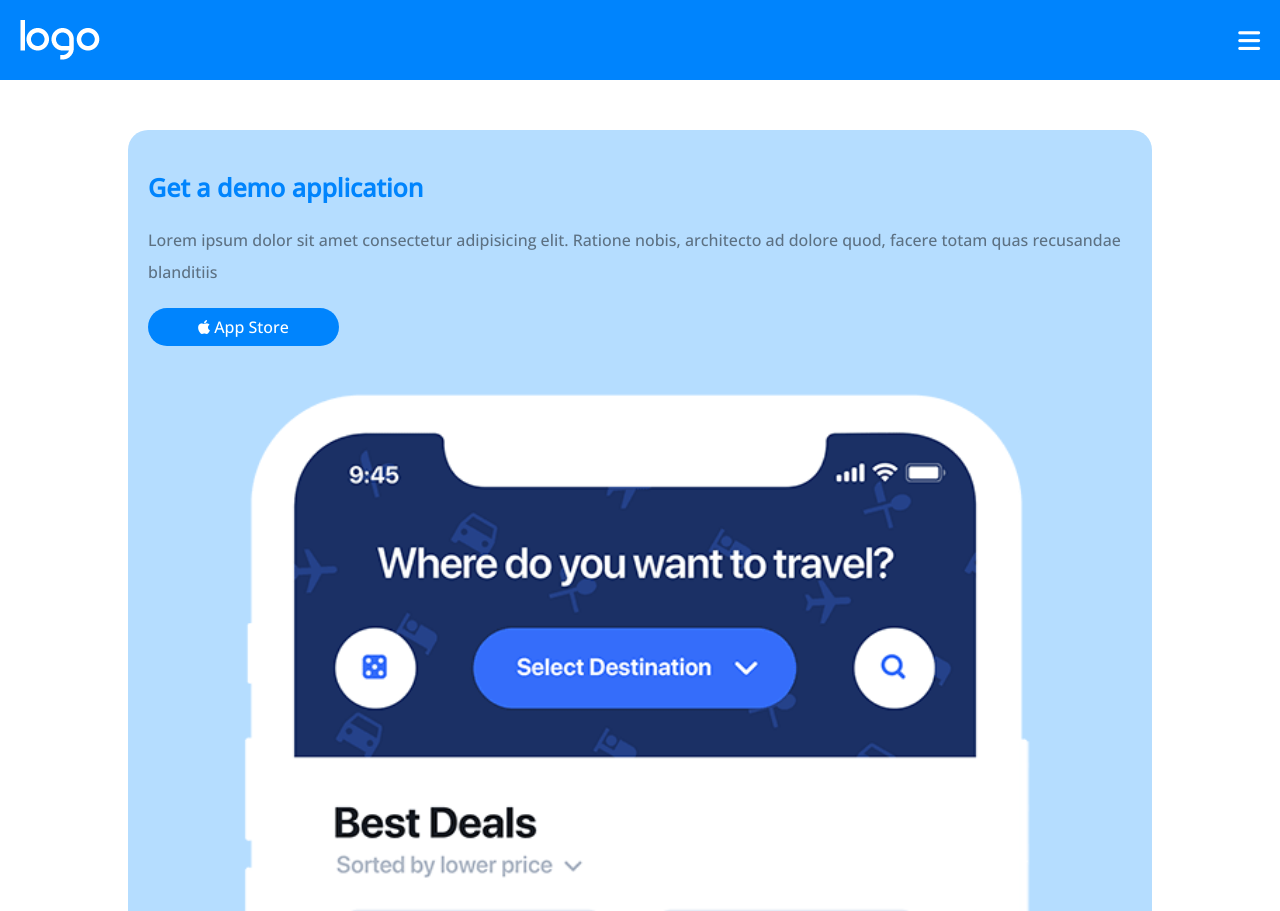
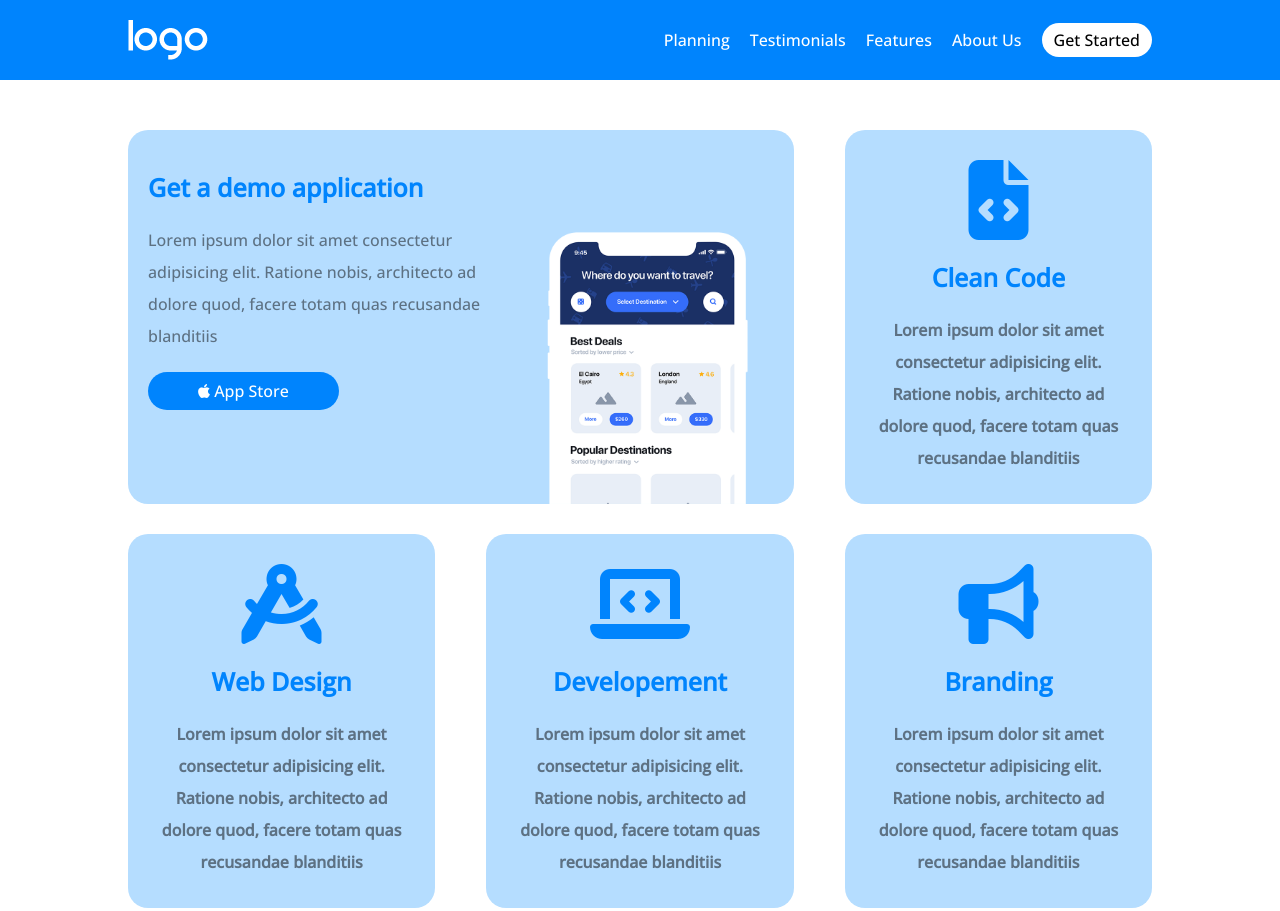
Before and after one commit to Lucianor01/htmlcss-responsive-layout, a plain HTML site: page index.html in a window 1280 px wide. Shown: the top 911 px of the page. Drawn offline with nearby package versions, Linux system fonts and the light colour scheme.

Commit message:
Section-2

```diff
--- a/assets/css/reset.css
+++ b/assets/css/reset.css
@@ -313,6 +313,10 @@
     padding: 0 20px;
 }
 
+.padding-t-b-20{
+    padding: 20px 0;
+}
+
 .margin-auto{
     margin: auto;
 }
@@ -378,7 +382,8 @@
 }
 
 .button-white{
-    padding: 6px 35px;
+    padding: 6px 12px;
+    border-radius: 20px;
     background-color: #fff;
 }
 
--- a/assets/css/style.css
+++ b/assets/css/style.css
@@ -13,3 +13,80 @@
 .container-card-1{
     padding: 20px 20px 0 20px;
 }
+
+.circle{
+    border-radius: 50%;
+    padding: 10px 17px;
+}
+
+/* DESKTOP */
+@media screen and (min-width: 1024px){
+    .flex.justify-content-between.padding-t-b-20.align-items-center {
+        width: 80%;
+        margin: 0 auto;
+    }
+
+    .fa-bars{
+        display: none;
+    }
+
+    .display-none{
+        display: flex;
+        display: block;
+    }
+
+    ul.display-none.list-style-none{
+        display: flex;
+        gap: 20px;
+    }
+
+    .container-card-1{
+        display: flex;
+    }
+
+    .container-card-1-img{
+        display: flex;
+        align-items: flex-end;
+    }
+
+    .container-section-2{
+        display: flex;
+        width: 60%;
+        margin: 0 auto;
+    }
+
+    .container-section-2-left img{
+        width: 60%;
+    }
+
+    .container-section-2-right{
+        margin-top: 100px;
+    }
+
+    .container-section-2-right img{
+        width: 60%;
+        margin-top: 0;
+    }
+}
+
+/* Tablet */
+@media screen and (min-width: 480px){
+    .container-section-1{
+        display: flex;
+        flex-wrap: wrap;
+        justify-content: space-between;
+    }
+
+    .container-card-1{
+        flex-basis: 65%;
+    }
+
+    .container-card-2{
+        flex-basis: 30%;
+    }
+
+    .container-card-1 + .container-card-2{
+        margin-top: 0;
+    }
+
+}
--- a/index.html
+++ b/index.html
@@ -13,15 +13,15 @@
 
     <!-- HEADER -->
     <header class="bg-deep-sky-blue sticky">
-        <div class="flex justify-content-between padding-20 align-items-center">
+        <div class="width-80-margin-auto flex justify-content-between padding-t-b-20 align-items-center">
                 <img src="./assets/img/logo.png" alt="Logo">
                 <i class="fa-solid fa-bars c-white font-size-25"></i>
                 <ul class="display-none list-style-none">
-                    <li><a class="text-decoration-none" href="#">Planning</a></li>
-                    <li><a class="text-decoration-none" href="#">Testimonials</a></li>
-                    <li><a class="text-decoration-none" href="#">Features</a></li>
-                    <li><a class="text-decoration-none" href="#">About Us</a></li>
-                    <li><a class="text-decoration-none" href="#">Get Started</a></li>
+                    <li><a class="text-decoration-none c-white" href="#">Planning</a></li>
+                    <li><a class="text-decoration-none c-white" href="#">Testimonials</a></li>
+                    <li><a class="text-decoration-none c-white" href="#">Features</a></li>
+                    <li><a class="text-decoration-none c-white" href="#">About Us</a></li>
+                    <li><a class="text-decoration-none c-black button-white" href="#">Get Started</a></li>
                 </ul>
         </div>
     </header>
@@ -29,15 +29,19 @@
     <!-- MAIN -->
     <main>
         <!-- SECTION 1 -->
-        <section class="width-80-margin-auto margin-top-50">
+        <section class="width-80-margin-auto margin-top-50 container-section-1">
             <!-- CONTAINER CARD 1 -->
             <div class="bg-light-blue container-card-1 border-radius-20">
+                <div>
                     <h3 class="c-blue font-size-25 margin-top-20">Get a demo application</h3>
                     <p class="margin-top-20 c-jet-grey line-height-2">Lorem ipsum dolor sit amet consectetur adipisicing elit. Ratione nobis, architecto ad dolore quod, facere totam quas recusandae blanditiis</p>
                     <div class="margin-top-20">
                         <a class="display-inline-block text-decoration-none c-white button-blue" href="#"><i class="fa-brands fa-apple"></i> App Store</a>
                     </div>
+                </div>
+                <div class="container-card-1-img">
                     <img class="width-100-pc margin-top-20 display-block" src="./assets/img/phone.png" alt="Phone">
+                </div>
             </div>
             <!-- CONTAINER CARD 2 -->
             <div class="bg-light-blue container-card-2 border-radius-20 margin-top-30 flex flex-direction-column align-items-center padding-30">
@@ -68,14 +72,20 @@
         </section>
         <!-- SECTION 2 -->
         <section class="margin-top-50 bg-pale-purple padding-30">
+            <div class="container-section-2">
+            <div class="container-section-2-left">
                 <img class="width-100-pc margin-top-30 display-block" src="./assets/img/planning1.png" alt="Strategic-Planning">
                 <h3 class="c-white margin-top-50 font-size-30">Strategic Planning</h3>
                 <p class="margin-top-50 c-white">Egestas dui id ornare arcu odio. In tellus integer feugiat scelerisque varius morbi enim nunc. Habitasse platea dictumst quisque sagittis. Interdum velit euismod in pellentesque massa placerat duis. Quis viverra nibh cras pulvinar mattis.</p>
-            <div class="bg-white margin-top-50 padding-20 border-radius-50 flex flex-direction-column align-items-center">
+            </div>
+            <div class="bg-white margin-top-50 padding-20 border-radius-50 flex flex-direction-column align-items-center container-section-2-right">
                 <img class="width-100-pc margin-top-30 display-block" src="./assets/img/planning2.png" alt="App-Developement">
                 <h3 class="text-center margin-top-20">App Developement</h3>
                 <p class="margin-top-20 text-center"><i>Develop an on-demand app for your delivery business to reach your targeted customers without any interruption.</i></p>
-                <i class="fa-solid fa-arrow-down-long margin-top-30"></i>
+                <div class="circle bg-pale-purple margin-top-30">
+                    <i class="fa-solid fa-arrow-down-long"></i>
+                </div>
+            </div>
             </div>
         </section>
     </main>
```
Lines whose indentation alone changed are shown as unchanged.
